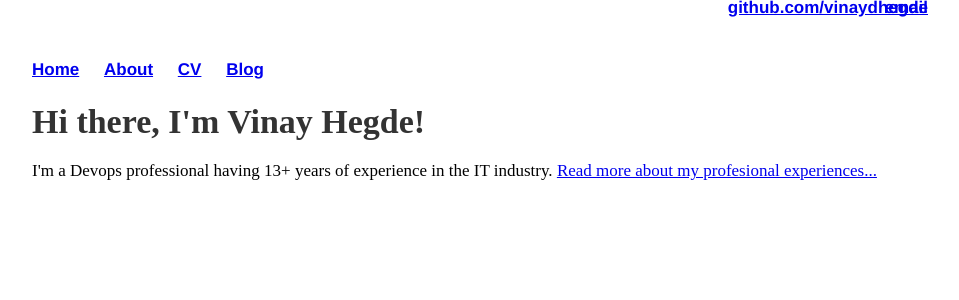
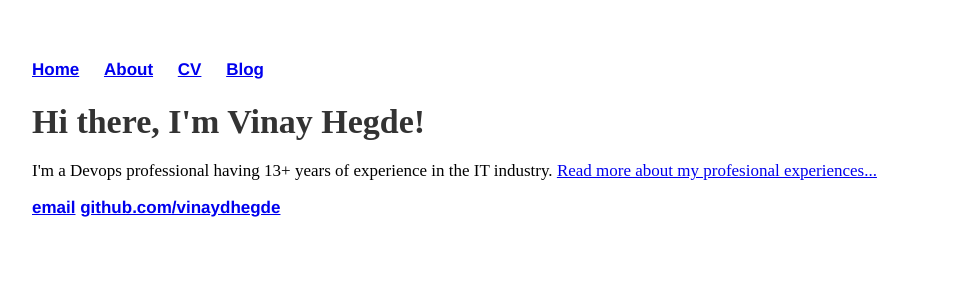
Before and after one commit to vinaydhegde/vinaydhegde.github.io, a Jekyll site: the page built from index.html, in a window 1280 px wide. Shown: the top 300 px of the page, without its empty margins (160-1119 px from the left). Built offline with Jekyll 4.4.1, drawn with Linux system fonts in a browser that asks for light colours.

Commit message:
Update main.css

```diff
--- a/css/main.css
+++ b/css/main.css
@@ -96,9 +96,9 @@ display: inline;
     position: relative;
     height: 200px;
     margin-top: -200px;
-  text-align: right;
+  /*text-align: right;
   float: right;
-    margin-left: 20px;
+    margin-left: 20px;*/
 }
 
 
```
